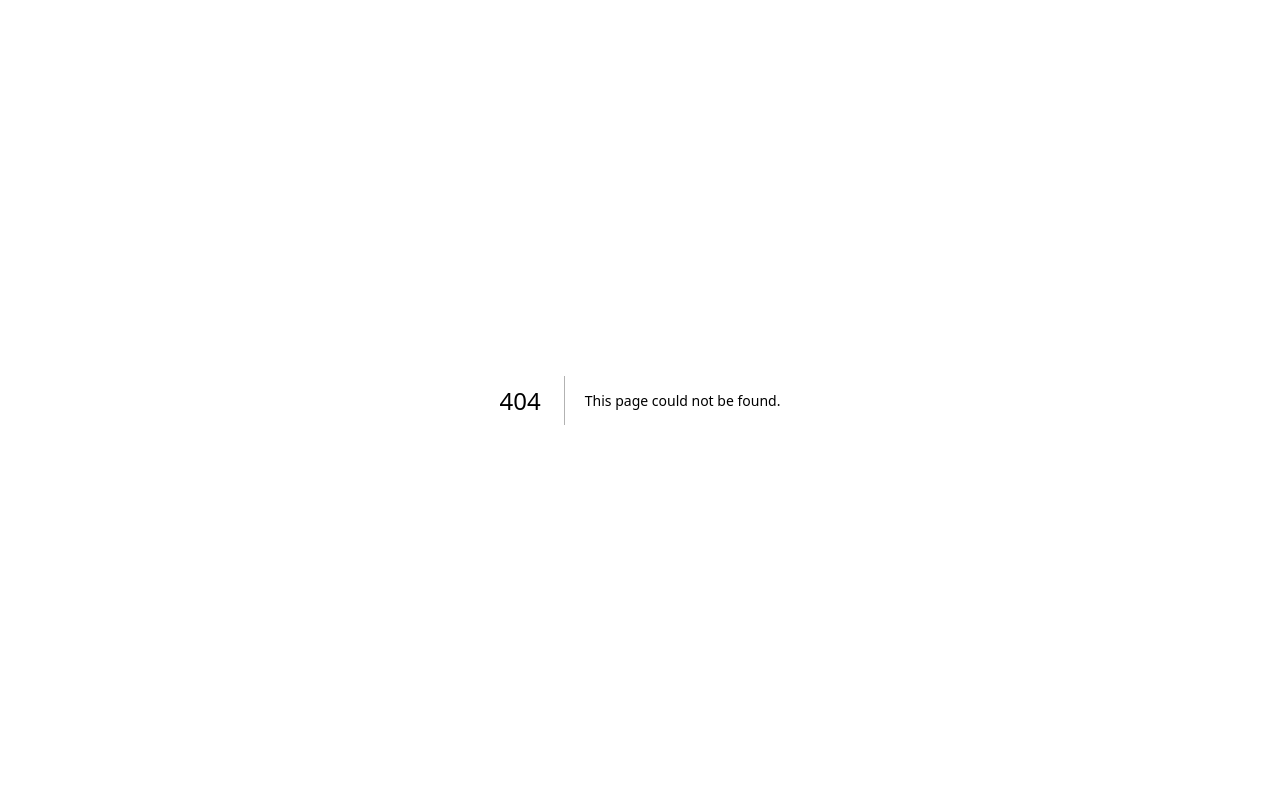
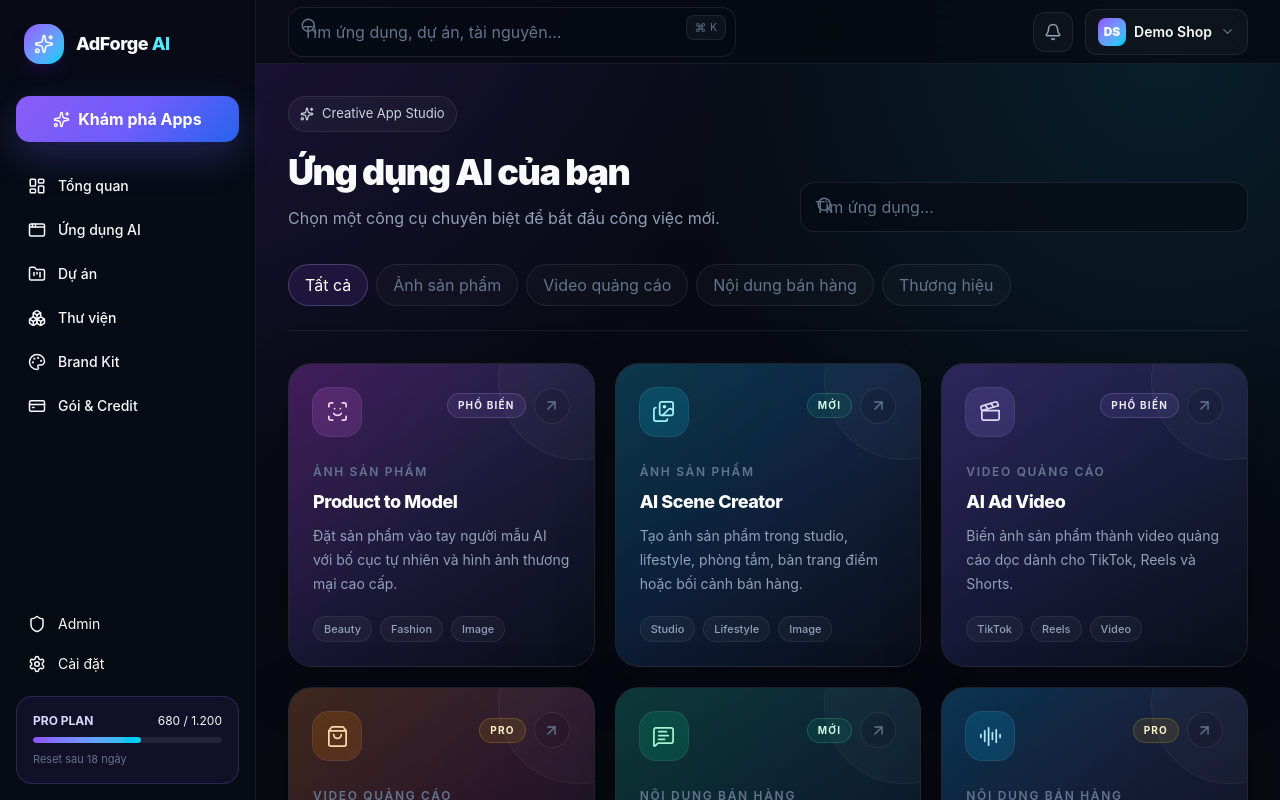
Before and after one commit to nhungnhungrosata-oss/flowapp, a Next.js app: page /studio in a window 1280 px wide. Before the commit this address had no page. Shown: the top 800 px of the page. Built offline with nearby package versions, Linux system fonts and the light colour scheme.

Commit message:
Add internal AI app studio catalog

```diff
--- /dev/null
+++ b/src/app/(app)/studio/page.tsx
@@ -0,0 +1,33 @@
+import { Search, Sparkles } from "lucide-react";
+import { AppCard } from "@/components/apps/app-card";
+import { appCatalog, appCategories } from "@/lib/app-catalog";
+
+export default function StudioPage() {
+  return (
+    <div className="mx-auto max-w-7xl">
+      <div className="flex flex-col gap-6 lg:flex-row lg:items-end lg:justify-between">
+        <div className="max-w-2xl">
+          <div className="pill border-violet-300/15 bg-violet-500/8 text-violet-100"><Sparkles size={14} /> Creative App Studio</div>
+          <h1 className="mt-5 text-4xl font-black tracking-[-.04em]">Ứng dụng AI của bạn</h1>
+          <p className="mt-3 leading-7 text-slate-400">Chọn một công cụ chuyên biệt để bắt đầu công việc mới.</p>
+        </div>
+        <div className="relative w-full max-w-md">
+          <Search className="absolute left-4 top-3.5 text-slate-500" size={18} />
+          <input className="input py-3.5 pl-11" placeholder="Tìm ứng dụng..." />
+        </div>
+      </div>
+
+      <div className="mt-8 flex gap-2 overflow-x-auto border-b border-white/7 pb-6 scrollbar">
+        {appCategories.map((category, index) => (
+          <button key={category} className={`whitespace-nowrap rounded-full border px-4 py-2 text-sm ${index === 0 ? "border-violet-300/25 bg-violet-500/12 text-white" : "border-white/8 bg-white/[.025] text-slate-500 hover:text-white"}`}>
+            {category}
+          </button>
+        ))}
+      </div>
+
+      <div className="mt-8 grid gap-5 md:grid-cols-2 xl:grid-cols-3">
+        {appCatalog.map((app) => <AppCard key={app.slug} app={app} />)}
+      </div>
+    </div>
+  );
+}
```
